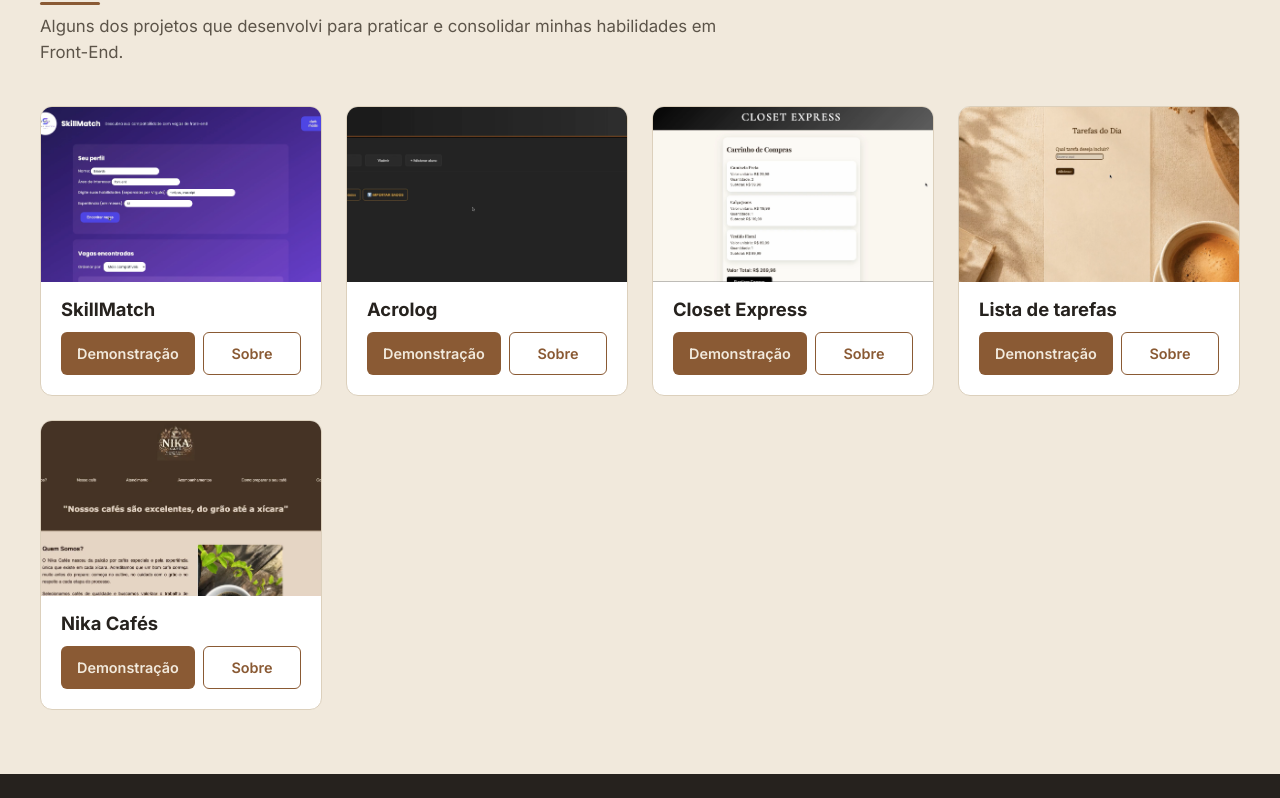
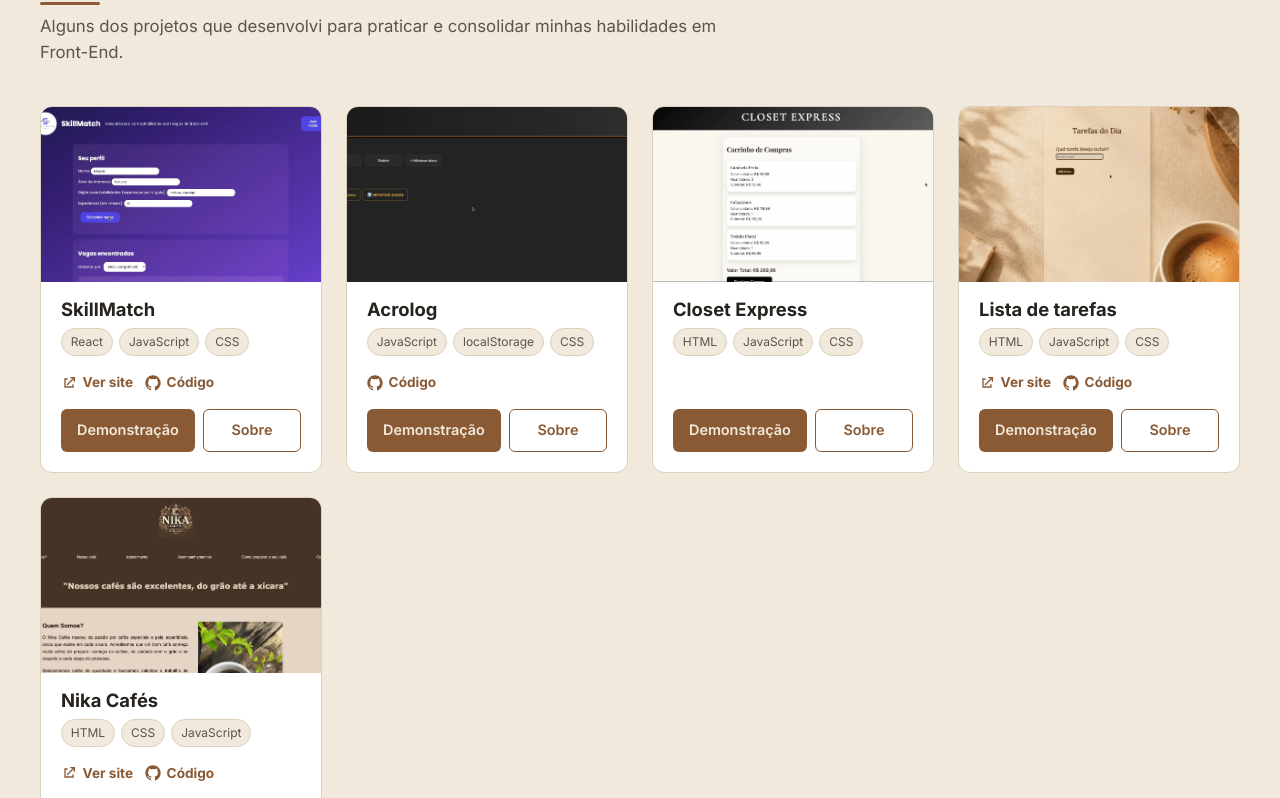
Before and after one commit to aline-volpatto/portfolio_dev, a React (Vite) app: page / in a window 1280 px wide. Shown: the part 1238-2036 px from the top of the page. Built offline with nearby package versions, Linux system fonts and the light colour scheme.

Commit message:
adiciona links e tecnologias nos cards de projeto

```diff
--- a/src/components/projetos/Projetos.jsx
+++ b/src/components/projetos/Projetos.jsx
@@ -22,6 +22,9 @@ const projetos = [
         titulo: 'SkillMatch',
         imagem: skillmatchImagem,
         videoUrl: skillmatchVideo,
+        deployUrl: 'https://aline-volpatto.github.io/skillmatch-web/',
+        repoUrl: 'https://github.com/aline-volpatto/skillmatch-web',
+        tecnologias: ['React', 'JavaScript', 'CSS'],
         descricao:
             'Plataforma que conecta profissionais a oportunidades compatíveis com seu perfil técnico, usando correspondência de habilidades.',
     },
@@ -30,6 +33,9 @@ const projetos = [
         titulo: 'Acrolog',
         imagem: acroLogImagem,
         videoUrl: acroLogVideo,
+        deployUrl: '',
+        repoUrl: 'https://github.com/aline-volpatto/tuaregllog',
+        tecnologias: ['JavaScript', 'localStorage', 'CSS'],
         descricao:
             'Sistema de gestão de uma escola de acrobacia aérea. Inclui cadastro de alunos, gerenciamento de horas de voos, avaliação de voos, briefing e debriefing. Por ser uma aplicação totalmente front-end, os dados persistem com uso de localStorage e são extraídos manualmente para uma pasta local. Sistema em aperfeiçoamento.',
     },
@@ -38,14 +44,20 @@ const projetos = [
         titulo: 'Closet Express',
         imagem: closetExpressImagem,
         videoUrl: closetExpressVideo,
+        deployUrl: '',
+        repoUrl: '',
+        tecnologias: ['HTML', 'JavaScript', 'CSS'],
         descricao:
-            'Simulação de um checkout de uma loja virtual, com etapas objetivas, validação de dados e finalização ráida do pedido',
+            'Simulação de um checkout de uma loja virtual, com etapas objetivas, validação de dados e finalização rápida do pedido.',
     },
     {
         id: 'lista-de-tarefas',
         titulo: 'Lista de tarefas',
         imagem: listaTarefasImagem,
         videoUrl: listaTarefasVideo,
+        deployUrl: 'https://aline-volpatto.github.io/listaTarefas/',
+        repoUrl: 'https://github.com/aline-volpatto/listaTarefas',
+        tecnologias: ['HTML', 'JavaScript', 'CSS'],
         descricao:
             'Aplicação de lista de tarefas com criação, edição, conclusão e remoção de itens, persistindo os dados localmente.',
     },
@@ -54,6 +66,9 @@ const projetos = [
         titulo: 'Nika Cafés',
         imagem: nikaCafesImagem,
         videoUrl: nikaCafesVideo,
+        deployUrl: 'https://aline-volpatto.github.io/nika-cafe-site/',
+        repoUrl: 'https://github.com/aline-volpatto/nika-cafe-site',
+        tecnologias: ['HTML', 'CSS', 'JavaScript'],
         descricao:
             'Landing page para a cafeteria Nika Cafés, com apresentação dos produtos, da marca e canais de contato.',
     },
@@ -77,6 +92,9 @@ function Projetos() {
               imagem={projeto.imagem}
               videoUrl={projeto.videoUrl}
               descricao={projeto.descricao}
+              deployUrl={projeto.deployUrl}
+              repoUrl={projeto.repoUrl}
+              tecnologias={projeto.tecnologias}
             />
           ))}
         </div>
--- a/src/components/projetos/card/Card.jsx
+++ b/src/components/projetos/card/Card.jsx
@@ -1,11 +1,13 @@
-import { useCallback, useState } from 'react'
+import { useCallback, useRef, useState } from 'react'
 import Modal from '../../modal/Modal'
 import styles from './Card.module.css'
 
-function Card({ titulo, imagem, videoUrl, descricao }) {
+function Card({ titulo, imagem, videoUrl, descricao, deployUrl, repoUrl, tecnologias }) {
     const [modalAberto, setModalAberto] = useState(null)
+    const botaoQueAbriu = useRef(null)
 
-    const abrir = useCallback((tipo) => {
+    const abrir = useCallback((tipo, evento) => {
+        botaoQueAbriu.current = evento.currentTarget
         setModalAberto(tipo)
     }, [])
 
@@ -19,7 +21,7 @@ function Card({ titulo, imagem, videoUrl, descricao }) {
                 {imagem ? (
                     <img
                         src={imagem}
-                        alt={titulo}
+                        alt={`Tela inicial do projeto ${titulo}`}
                         className={styles.imagem}
                     />
                 ) : (
@@ -33,11 +35,34 @@ function Card({ titulo, imagem, videoUrl, descricao }) {
                 {titulo}
             </h3>
 
+            <div className={styles.tecnologias} aria-label={`Tecnologias usadas em ${titulo}`}>
+                {tecnologias.map((tecnologia) => (
+                    <span className={styles.tag} key={tecnologia}>{tecnologia}</span>
+                ))}
+            </div>
+
+            {(deployUrl || repoUrl) && (
+                <div className={styles.links}>
+                    {deployUrl && (
+                        <a className={styles.link} href={deployUrl} target="_blank" rel="noopener noreferrer">
+                            <svg viewBox="0 0 24 24" aria-hidden="true"><path d="M14 3h7v7h-2V6.41l-9.29 9.3-1.42-1.42L17.59 5H14V3ZM5 5h5v2H7v10h10v-3h2v5H5V5Z" fill="currentColor" /></svg>
+                            Ver site
+                        </a>
+                    )}
+                    {repoUrl && (
+                        <a className={styles.link} href={repoUrl} target="_blank" rel="noopener noreferrer">
+                            <svg viewBox="0 0 24 24" aria-hidden="true"><path d="M12 .5C5.65.5.5 5.65.5 12c0 5.08 3.29 9.39 7.86 10.91.58.11.79-.25.79-.56v-2c-3.2.69-3.88-1.37-3.88-1.37-.52-1.33-1.28-1.69-1.28-1.69-1.05-.72.08-.7.08-.7 1.16.08 1.77 1.2 1.77 1.2 1.03 1.77 2.7 1.26 3.36.96.1-.75.4-1.26.73-1.55-2.55-.29-5.24-1.28-5.24-5.69 0-1.26.45-2.29 1.19-3.09-.12-.29-.52-1.47.11-3.06 0 0 .97-.31 3.18 1.18a11 11 0 0 1 5.79 0c2.21-1.49 3.18-1.18 3.18-1.18.63 1.59.23 2.77.11 3.06.74.8 1.19 1.83 1.19 3.09 0 4.42-2.69 5.39-5.25 5.68.41.36.78 1.07.78 2.15v3.18c0 .31.21.68.8.56C20.21 21.39 23.5 17.08 23.5 12 23.5 5.65 18.35.5 12 .5Z" fill="currentColor" /></svg>
+                            Código
+                        </a>
+                    )}
+                </div>
+            )}
+
             <div className={styles.botoes}>
                 <button
                     type="button"
                     className={styles.botao}
-                    onClick={() => abrir('video')}
+                    onClick={(evento) => abrir('video', evento)}
                 >
                     Demonstração
                 </button>
@@ -45,7 +70,7 @@ function Card({ titulo, imagem, videoUrl, descricao }) {
                 <button
                     type="button"
                     className={`${styles.botao} ${styles.botaoSecundario}`}
-                    onClick={() => abrir('texto')}
+                    onClick={(evento) => abrir('texto', evento)}
                 >
                     Sobre
                 </button>
@@ -58,6 +83,7 @@ function Card({ titulo, imagem, videoUrl, descricao }) {
                 titulo={titulo}
                 videoUrl={videoUrl}
                 texto={descricao}
+                botaoQueAbriu={botaoQueAbriu}
             />
         </article>
     )
--- a/src/components/projetos/card/Card.module.css
+++ b/src/components/projetos/card/Card.module.css
@@ -43,7 +43,52 @@
   font-size: 1.15rem;
   font-weight: 700;
   color: var(--text);
-  margin: 1rem 1.25rem 0.75rem;
+  margin: 1rem 1.25rem 0.5rem;
+}
+
+.tecnologias,
+.links {
+  display: flex;
+  flex-wrap: wrap;
+  gap: 0.4rem;
+  padding-inline: 1.25rem;
+}
+
+.tecnologias {
+  margin-bottom: 1rem;
+}
+
+.tag {
+  background-color: var(--bg);
+  border: 1px solid var(--border);
+  border-radius: 999px;
+  color: var(--text-secondary);
+  font-size: 0.75rem;
+  padding: 0.25rem 0.55rem;
+}
+
+.links {
+  gap: 0.75rem;
+  margin-bottom: 1rem;
+}
+
+.link {
+  align-items: center;
+  color: var(--accent);
+  display: inline-flex;
+  font-size: 0.85rem;
+  font-weight: 700;
+  gap: 0.35rem;
+  text-decoration: none;
+}
+
+.link:hover {
+  text-decoration: underline;
+}
+
+.link svg {
+  height: 1rem;
+  width: 1rem;
 }
 
 .botoes {
```
